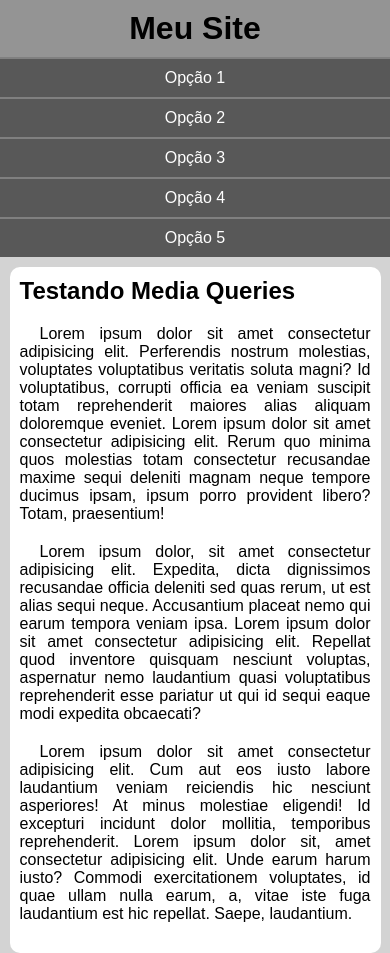
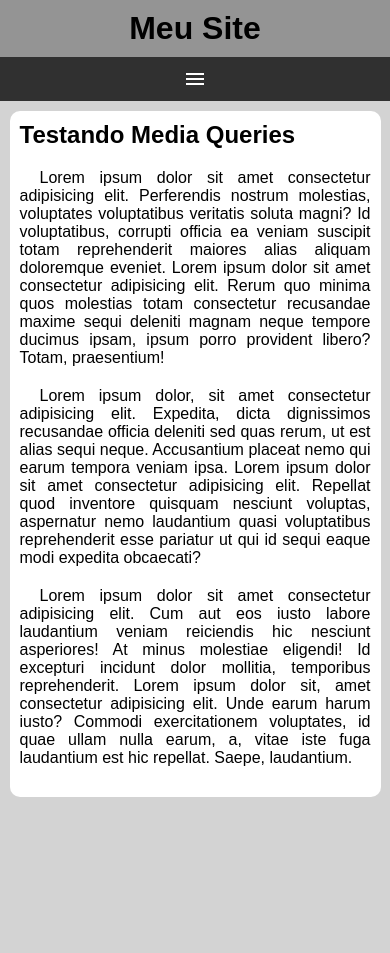
Before and after one commit to mateusezequiel/html-css, a plain HTML site: page exercicios/ex026/mq05/index.html in a window 390 px wide. After the commit the page ends 844 px from the top, so only its background shows below. Drawn offline with nearby package versions, Linux system fonts and the light colour scheme.

Commit message:
exercicio 26 005 media query

```diff
--- a/exercicios/ex026/mq05/estilos/style.css
+++ b/exercicios/ex026/mq05/estilos/style.css
@@ -14,13 +14,27 @@ header {
     background-color: rgb(148, 148, 148);
 }
 
+span#burger {
+    background-color: rgb(48, 48, 48);
+    color: white;
+    display: block;
+    text-align: center;
+    padding: 10px;
+    cursor: pointer;
+}
+
+span#burger:hover {
+    background-color: white;
+    color: black;
+}
+
 header > h1 {
     padding: 10px;
     text-align: center;
 }
 
 menu {
-    display: block;
+    display: none;
 }
 
 menu > ul {
--- a/exercicios/ex026/mq05/index.html
+++ b/exercicios/ex026/mq05/index.html
@@ -5,11 +5,15 @@
     <meta name="viewport" content="width=device-width, initial-scale=1.0">
     <link rel="stylesheet" href="estilos/style.css">
     <title>Media Query</title>
+    <link rel="stylesheet" href="https://fonts.googleapis.com/css2?family=Material+Symbols+Outlined:opsz,wght,FILL,GRAD@48,400,0,0" />
 </head>
 <body>
     <header>
         <h1>Meu Site</h1>
-        <menu>
+        <span id="burger" class="material-symbols-outlined" onclick="clickMenu()">
+            menu
+            </span>
+        <menu id="itens">
             <ul>
                 <li><a href="#">Opção 1</a></li>
                 <li><a href="#">Opção 2</a></li>
@@ -29,6 +33,15 @@
             <p>Lorem ipsum dolor sit amet consectetur adipisicing elit. Cum aut eos iusto labore laudantium veniam reiciendis hic nesciunt asperiores! At minus molestiae eligendi! Id excepturi incidunt dolor mollitia, temporibus reprehenderit. Lorem ipsum dolor sit, amet consectetur adipisicing elit. Unde earum harum iusto? Commodi exercitationem voluptates, id quae ullam nulla earum, a, vitae iste fuga laudantium est hic repellat. Saepe, laudantium.</p>
         </article>
     </main>
+    <script>
+        function clickMenu() {
+            if (itens.style.display == 'block') {
+                itens.style.display = 'none'
+            } else {
+                itens.style.display = 'block'
+            }
+        }
+    </script>
 
 </body>
 </html>
```
